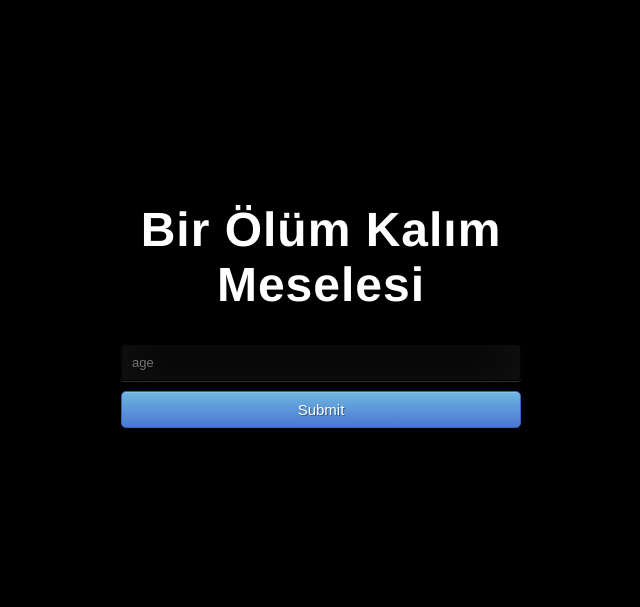
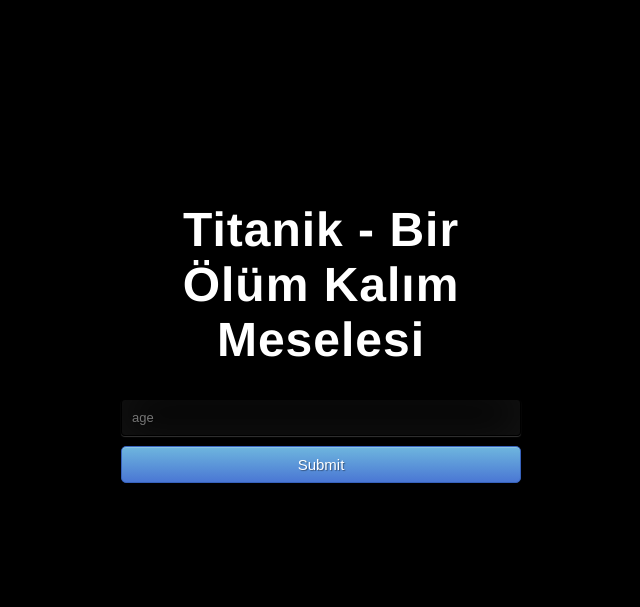
Before and after one commit to MeralOcak/MLTestingPage, a Flask app: page / in a window 1280 px wide. Shown: the top 607 px of the page, without its empty margins (369-1009 px from the left). Run offline with Flask 2, Linux system fonts and the light colour scheme; parts of the project's set-up code (start-up, migrations or seed data) failed here and were passed over.

Commit message:
UI changes

```diff
--- a/templates/main.html
+++ b/templates/main.html
@@ -13,7 +13,7 @@
 
 <body style="background: #000;">
  <div class="login">
-	<h1>Bir Ölüm Kalım Meselesi</h1>
+	<h1>Titanik - Bir Ölüm Kalım Meselesi</h1>
 
      <!-- Main Input For Receiving Query to our ML -->
     <form action="{{ url_for('predict')}}"method="post">
```
